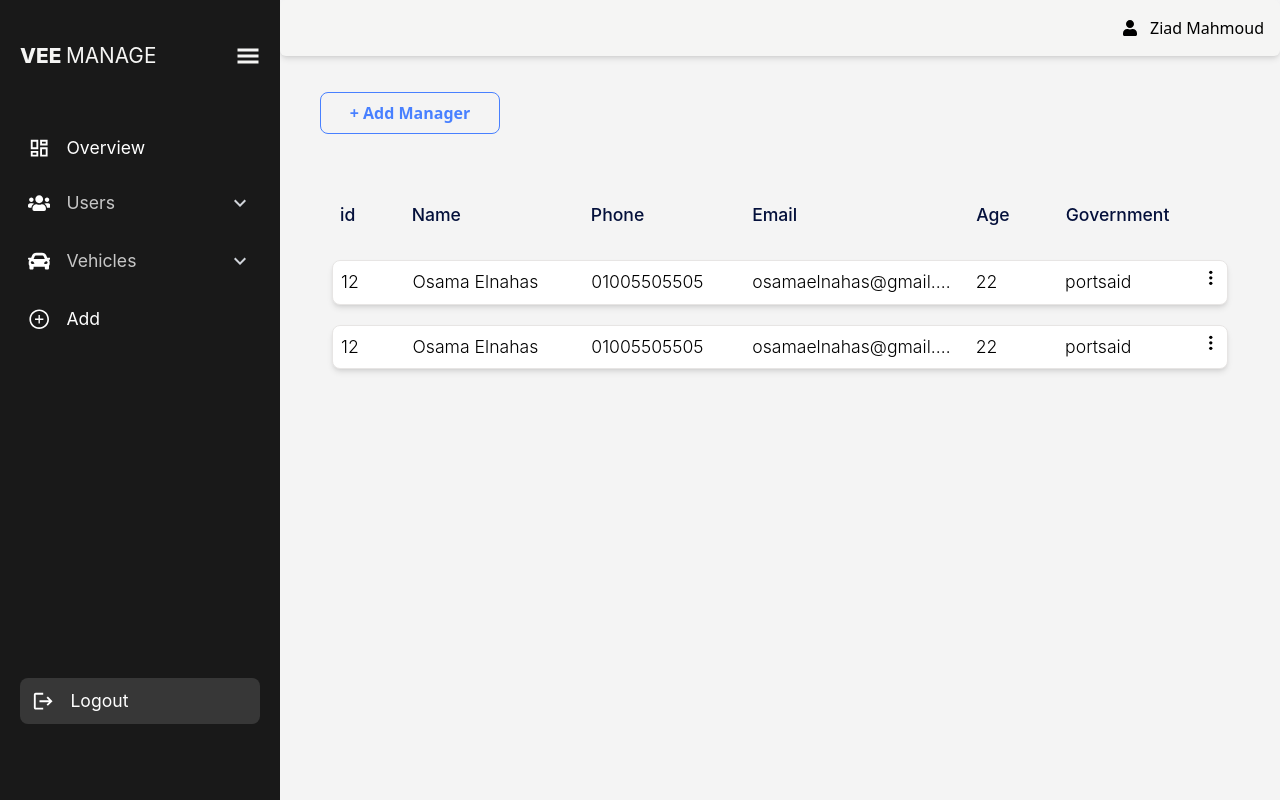
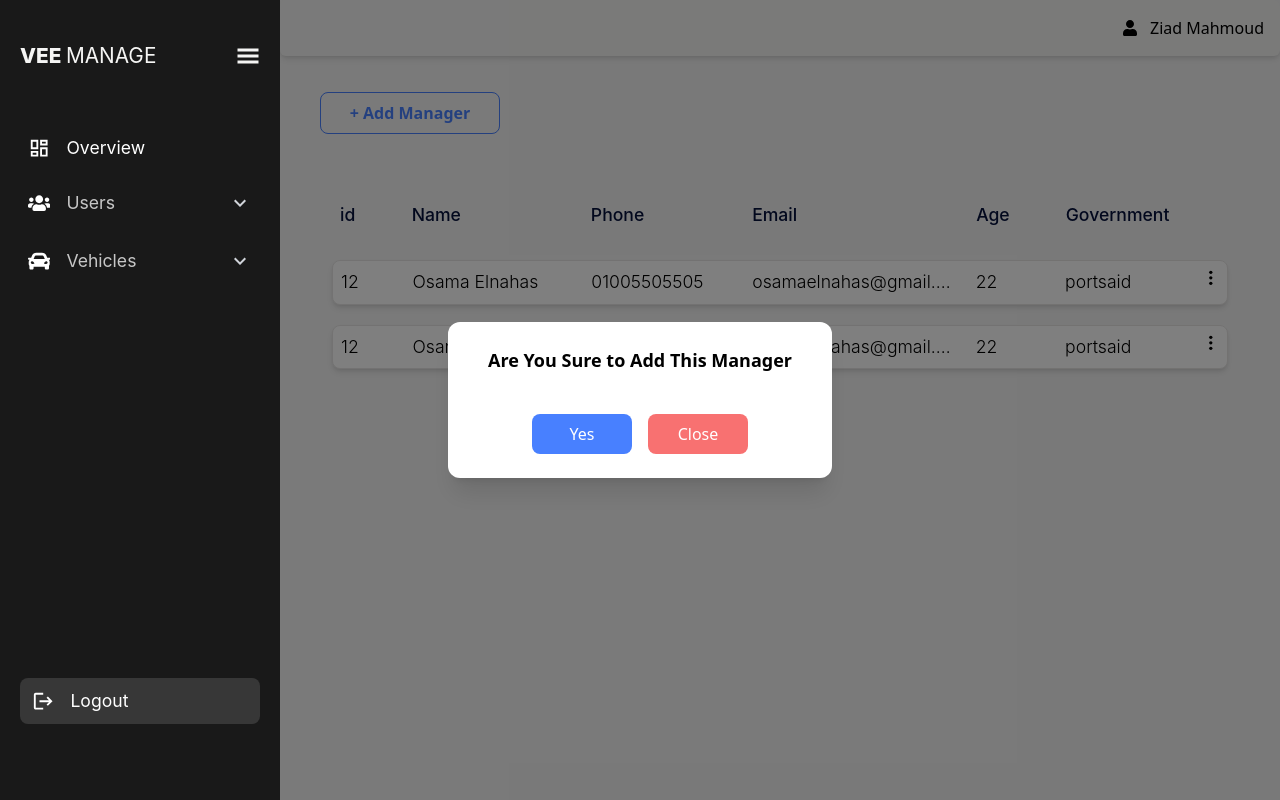
Before and after one commit to OsamaElnahas/smart-fleet-management-admin-dashboard-, a React (Vite) app: page /users/managers in a window 1280 px wide. Built offline with nearby package versions, Linux system fonts and the light colour scheme.

Commit message:
adding popup ,loader and not found components

```diff
--- /dev/null
+++ b/src/components/Loader/Loader.jsx
@@ -0,0 +1,11 @@
+import React from "react";
+
+const Loader = () => {
+  return (
+    <div className="flex justify-center items-center h-screen ">
+      <div className="w-20 h-20 border-4 border-primaryColor border-dashed rounded-full animate-spin"></div>
+    </div>
+  );
+};
+
+export default Loader;
--- a/src/components/Manager/Manager.jsx
+++ b/src/components/Manager/Manager.jsx
@@ -1,8 +1,12 @@
-import React from "react";
+import React, { useState } from "react";
 import { Link } from "react-router-dom";
 import AllUsersTable from "../AllUsersTable/AllUsersTable";
+import Loader from "../Loader/Loader";
+import Popup from "../PopUp/PopUp";
 
 export default function Manager() {
+  const [showPopup, setShowPopup] = useState(true);
+
   return    <>
      <Link
         to={"/users/managers/add"}
@@ -10,6 +14,10 @@ export default function Manager() {
       >
         + Add Manager
       </Link>
+      {/* <Loader /> */}
+      {showPopup && (
+        <Popup message="Are You Sure to Add This Manager " onClose={() => setShowPopup(false)} />
+      )}
       <AllUsersTable titles={{
         col1: "id",
         col2: " Name",
--- /dev/null
+++ b/src/components/NotFound/NotFound.jsx
@@ -0,0 +1,20 @@
+// components/NotFound.jsx
+import React from "react";
+import { Link } from "react-router-dom";
+
+const NotFound = () => {
+  return (
+    <div className="h-screen flex flex-col items-center justify-center gap-4 bg-gray-100 text-center">
+      <h1 className="text-6xl font-bold text-blue-600 mb-4">404</h1>
+      <p className="text-xl text-gray-700 mb-6">Oops! Page not found.</p>
+      <Link
+        to="/"
+        className="w-[22rem] p-2 bg-blue-600 text-white rounded-lg hover:bg-blue-700 transition"
+      >
+        Go Home
+      </Link>
+    </div>
+  );
+};
+
+export default NotFound;
--- /dev/null
+++ b/src/components/PopUp/PopUp.jsx
@@ -0,0 +1,29 @@
+import React from "react";
+
+const Popup = ({ message, onClose }) => {
+  return (
+    <div className="fixed inset-0 flex items-center justify-center bg-black bg-opacity-50 z-50 ">
+      <div className="bg-white rounded-xl p-6 shadow-xl max-w-sm w-full flex flex-col items-center gap-4">
+        {/* <h2 className="text-xl font-semibold mb-4">Popup Message</h2> */}
+        <p className="mb-6 text-black font-semibold text-lg ">{message} </p>
+        <div className="btns flex gap-4 align-center">
+
+        <button
+          onClick={onClose}
+          className="p-2 w-[100px] bg-primaryColor text-white rounded-lg hover:bg-blue-700 transition"
+          >
+          Yes
+        </button>
+        <button
+          onClick={onClose}
+          className="p-2 w-[100px] bg-red-400 text-white rounded-lg hover:bg-blue-700 hover:text-white  transition"
+          >
+          Close
+        </button>
+            </div>
+      </div>
+    </div>
+  );
+};
+
+export default Popup;
--- a/src/components/router/Router.jsx
+++ b/src/components/router/Router.jsx
@@ -16,6 +16,7 @@ import ManagerAdd from '../Forms/MangerAdd'
 import Mechans from '../Mechanics/Mechanics'
 import MecghanicAdd from '../Forms/MechanicAdd'
 import Cars from '../Cars/Cars'
+import NotFound from '../NotFound/NotFound'
 
 const Router=createBrowserRouter([
     {
@@ -37,6 +38,7 @@ const Router=createBrowserRouter([
         { path: "login", element: <Login/> },
         { path: "ResetPassword", element: <ResetPassword/> },
         { path: "ForgetPassword", element: <ForgetPassword/> },
+        { path: "*", element: <NotFound/> },
 
     ])
 
--- a/src/components/sidebar/Sidebar.jsx
+++ b/src/components/sidebar/Sidebar.jsx
@@ -159,19 +159,7 @@ const Sidebar = ({ isVisable, handleToggle }) => {
           </div>
         </div>
 
-        <NavLink
-          to={"/add"}
-          className={({ isActive }) =>
-            `${
-              isActive ? "bg-stone-700" : ""
-            } rounded-md item flex gap-4 items-center mb-3 p-2 text-[1.1rem] hover:bg-stone-700`
-          }
-        >
-          <span>
-            <AiOutlinePlusCircle className="text-[1.4rem]" />
-          </span>
-          Add
-        </NavLink>
+
       </div>
       <div className="down flex items-center gap-4 justify-start w-[100%] bg-[#ffffff21] text-center px-3 py-1 rounded-lg mb-9 cursor-pointer hover:bg-stone-700 transition duration-300 ">
         <span>
```
